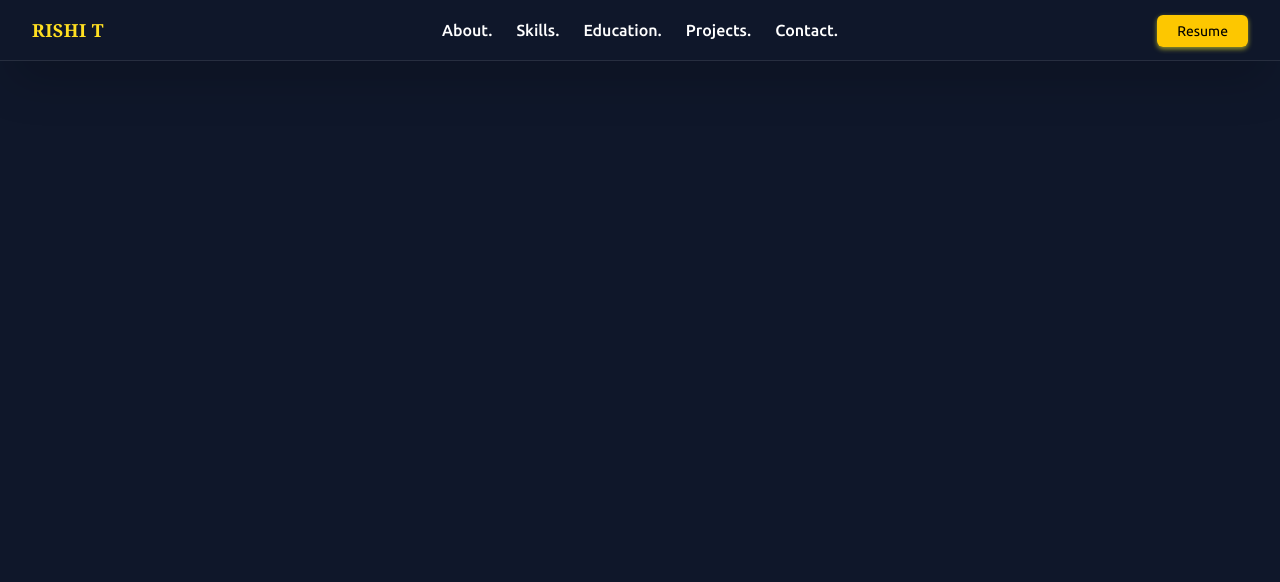
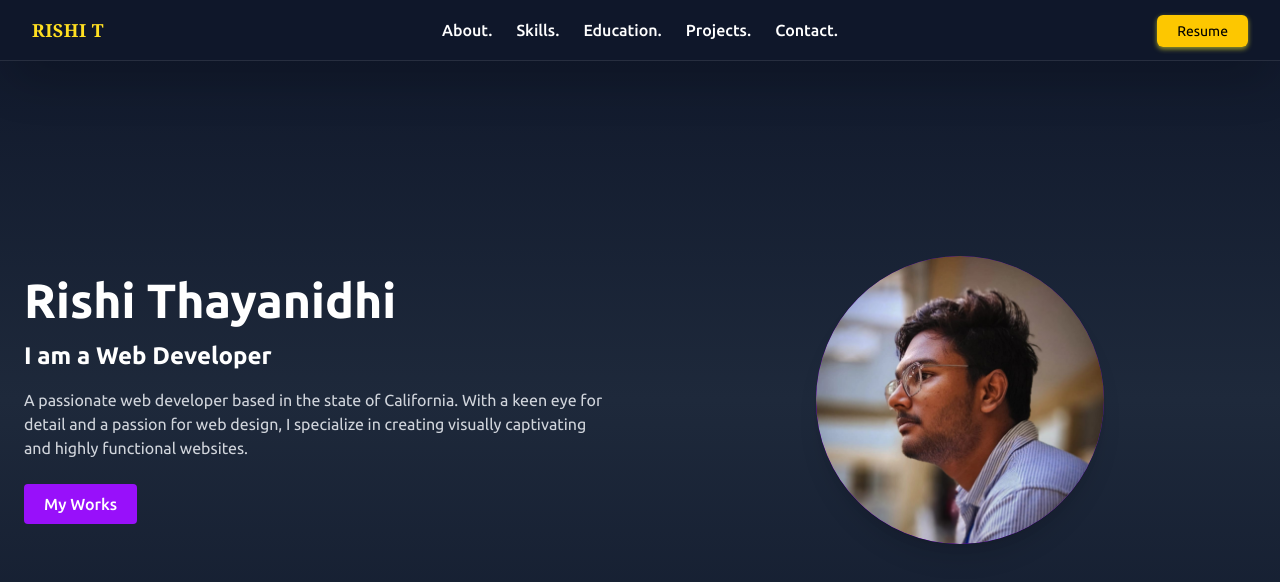
Before and after one commit to rishithayanidhi/rishithayanidhi-dev, a React (Vite) app: page / in a window 1280 px wide. Shown: the top 582 px of the page. Built offline with nearby package versions, Linux system fonts and the light colour scheme; a web font is replaced by a local one.

Commit message:
all section completed

```diff
--- a/src/App.jsx
+++ b/src/App.jsx
@@ -15,7 +15,7 @@ function App() {
     <div className="bg-[#0f172a] min-h-screen w-full flex flex-col items-center justify-center overflow-x-hidden">
       <Navbar />
       <Routes>
-        {/* <Route path="/" element={<Home />} /> */}
+        <Route path="/" element={<Home />} />
         <Route path="/about" element={<About />} />
         <Route path="/skills" element={<Skills />} />
         <Route path="/education" element={<Education />} />
--- a/src/components/Navbar.jsx
+++ b/src/components/Navbar.jsx
@@ -11,7 +11,7 @@ export default function Navbar() {
       <div className="max-w-screen-xl mx-auto px-4 sm:px-6 lg:px-8 py-4 flex justify-between items-center relative">
         {/* Left: Logo */}
         <Link
-          to="/about"
+          to="/"
           className="text-lg font-bold tracking-wide font-[cambria] hover:overline text-yellow-300 transition duration-300 hover:scale-105"
         >
           RISHI T
```
